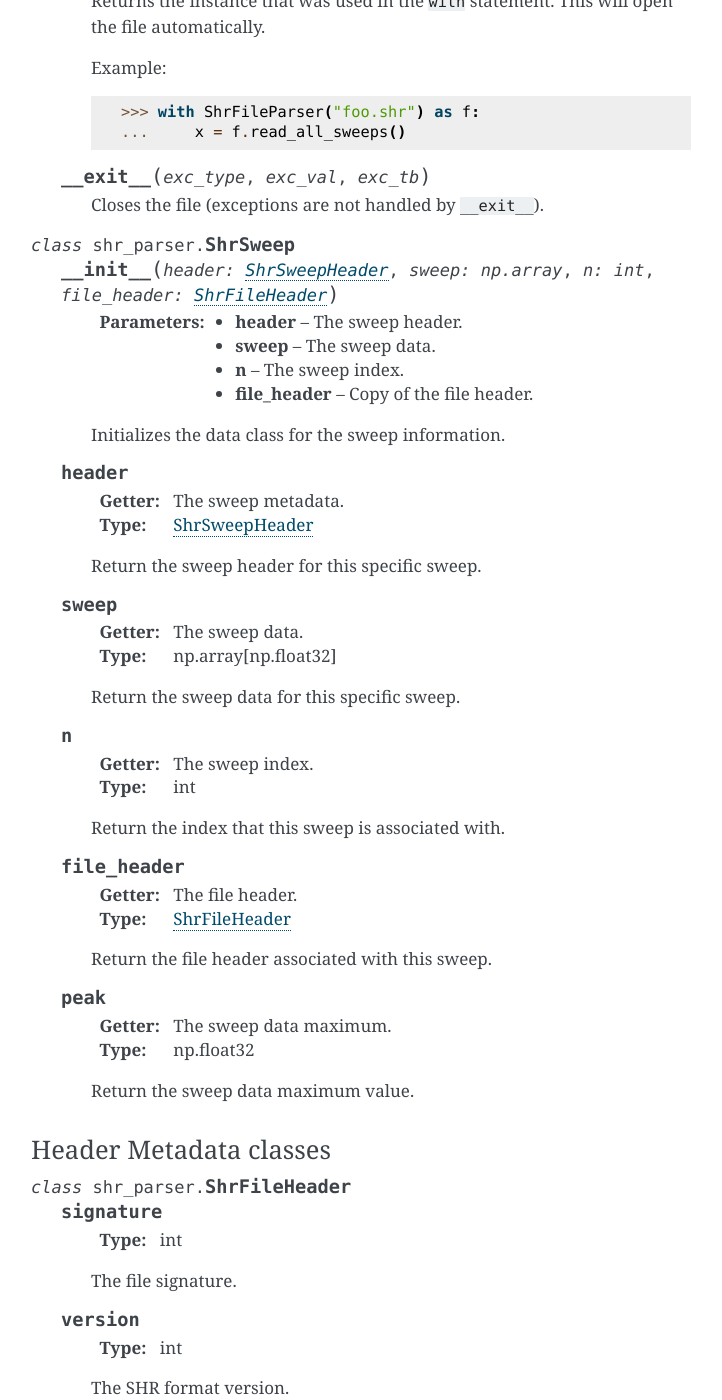
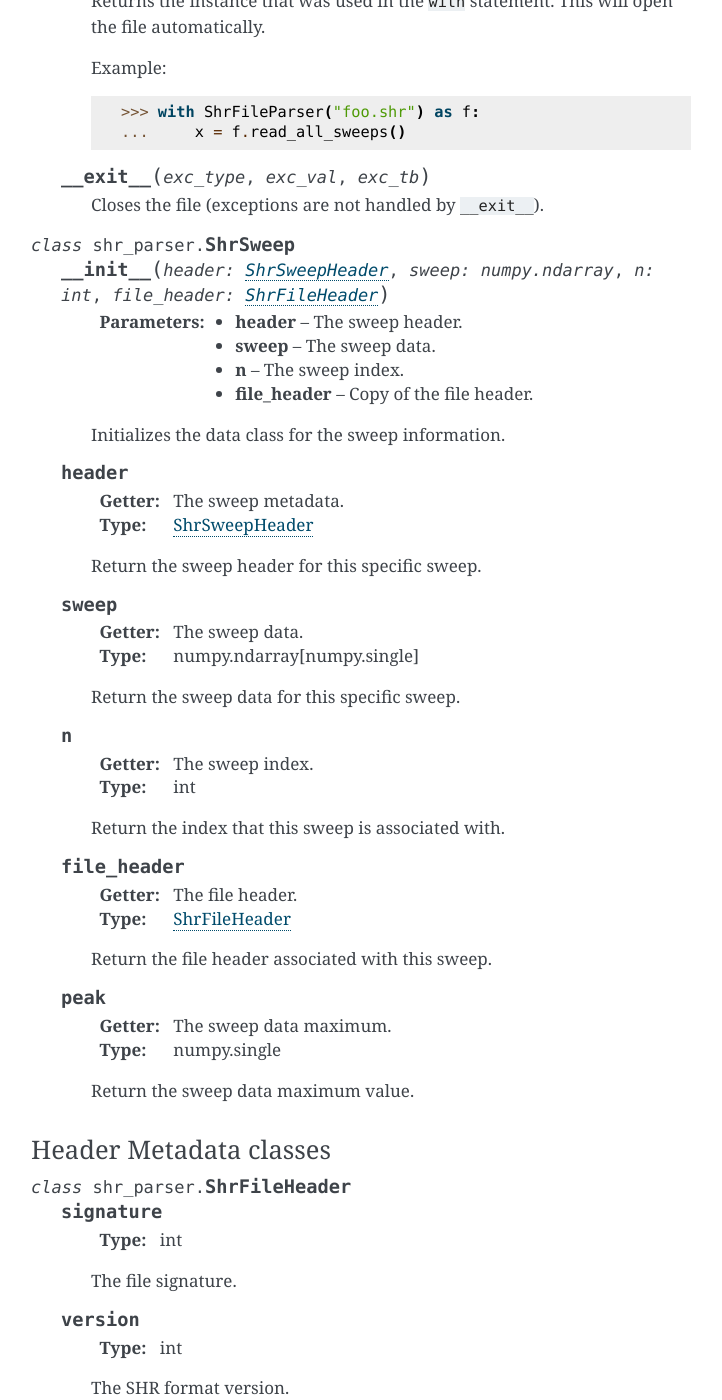
Before and after one commit to WiseLabCMU/py-shr-parser, a Sphinx documentation site: the page built from Documentation/pyshrparser_api.rst, in a window 1280 px wide and 1400 px high, scrolled down 1787 px. Shown: the whole window, without its empty margins (389-1111 px from the left). Built offline with Sphinx 7.4.7, drawn with Linux system fonts in a browser that asks for light colours; some of the changed text lies outside the part shown.

Commit message:
Got numpy crap linking now

```diff
--- a/Documentation/conf.py
+++ b/Documentation/conf.py
@@ -6,9 +6,9 @@
 # -- Project information -----------------------------------------------------
 # https://www.sphinx-doc.org/en/master/usage/configuration.html#project-information
 
-project = 'py-shr-parser'
-copyright = '2025, Tom Schmitz'
-author = 'Tom Schmitz'
+project = 'pySHRParser'
+copyright = '2025, WiSELab-CMU'
+author = 'WiSELab-CMU'
 release = '0.0.0'
 
 # -- General configuration ---------------------------------------------------
@@ -17,6 +17,7 @@
 extensions = [
     'sphinx.ext.autodoc',
     'sphinx.ext.intersphinx',
+    'numpydoc'
 ]
 
 templates_path = ['_templates']
@@ -24,6 +25,7 @@
 
 intersphinx_mapping = {
     'python': ('https://docs.python.org/3', None),
+    'numpy': ('https://numpy.org/doc/stable/', None),
 }
 
 # -- Options for HTML output -------------------------------------------------
--- a/Documentation/pyshrparser_api.rst
+++ b/Documentation/pyshrparser_api.rst
@@ -128,7 +128,7 @@
 
 .. class:: ShrSweep
 
-    .. method:: __init__(header: ShrSweepHeader, sweep: np.array, n: int, file_header: ShrFileHeader)
+    .. method:: __init__(header: ShrSweepHeader, sweep: numpy.ndarray, n: int, file_header: ShrFileHeader)
 
         :param header:
             The sweep header.
@@ -154,7 +154,7 @@
     .. attribute:: sweep
 
         :getter: The sweep data.
-        :type: np.array[np.float32]
+        :type: numpy.ndarray[numpy.single]
 
         Return the sweep data for this specific sweep.
 
@@ -175,7 +175,7 @@
     .. attribute:: peak
 
         :getter: The sweep data maximum.
-        :type: np.float32
+        :type: numpy.single
 
         Return the sweep data maximum value.
 
```
Also changed, not shown: 1 other file.
